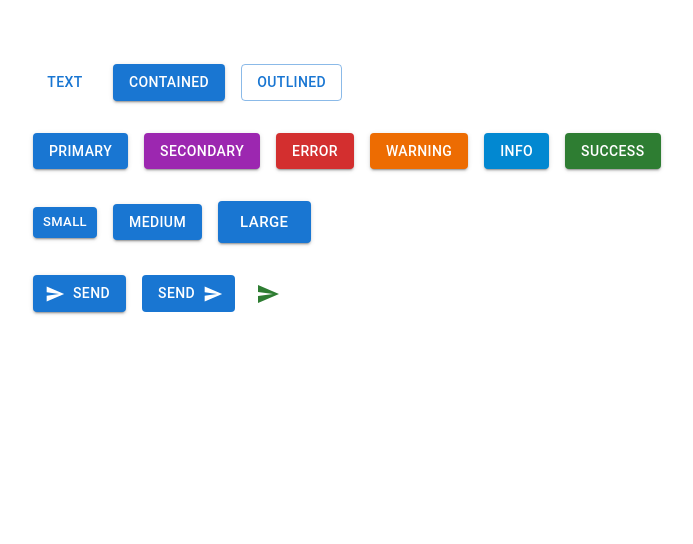
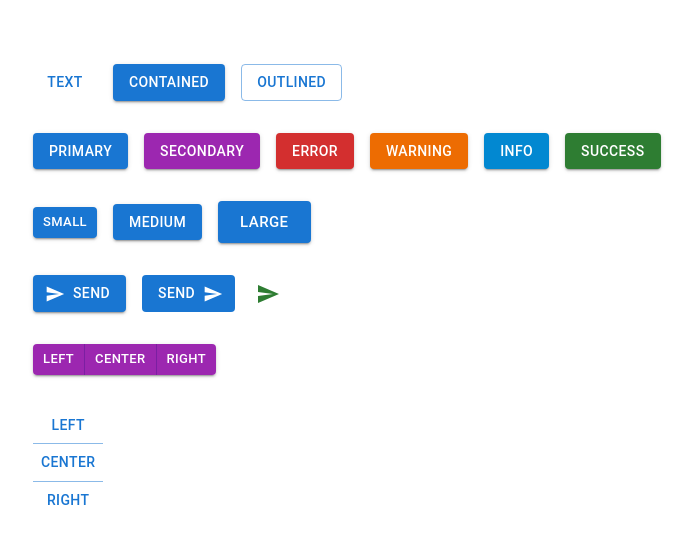
Before and after one commit to Dulatto/react-mui, a React (Create React App) app: page / in a window 1280 px wide. Shown: the top 544 px of the page, without its empty margins (31-724 px from the left). Built offline with nearby package versions, Linux system fonts and the light colour scheme.

Commit message:
mui buttons

```diff
--- a/src/components/MuiButton.tsx
+++ b/src/components/MuiButton.tsx
@@ -1,4 +1,4 @@
-import {Button, Stack, IconButton} from '@mui/material'
+import {Button, Stack, IconButton, ButtonGroup} from '@mui/material'
 import SendIcon from '@mui/icons-material/Send';
 
 export const MuiButton = () => {
@@ -30,6 +30,20 @@
        <SendIcon />
      </IconButton>
     </Stack>
+    <Stack direction='row'>
+      <ButtonGroup variant='contained' size='small' color='secondary' aria-label="alignment button group">
+      <Button >Left</Button>
+      <Button >Center</Button>
+      <Button >Right</Button>
+      </ButtonGroup>
+    </Stack>
+    <Stack direction='row'>
+    <ButtonGroup variant='text' orientation='vertical' >
+      <Button onClick={()=> alert('Left Clicked')}>Left</Button>
+      <Button >Center</Button>
+      <Button >Right</Button>
+      </ButtonGroup>
+    </Stack>
     </Stack>
   )
 }
```
